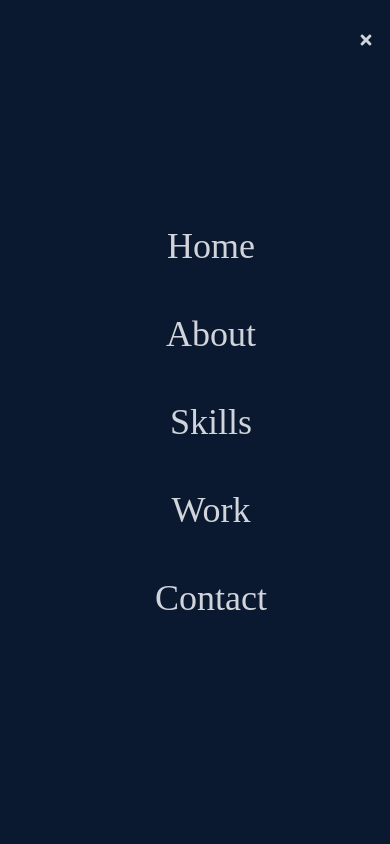
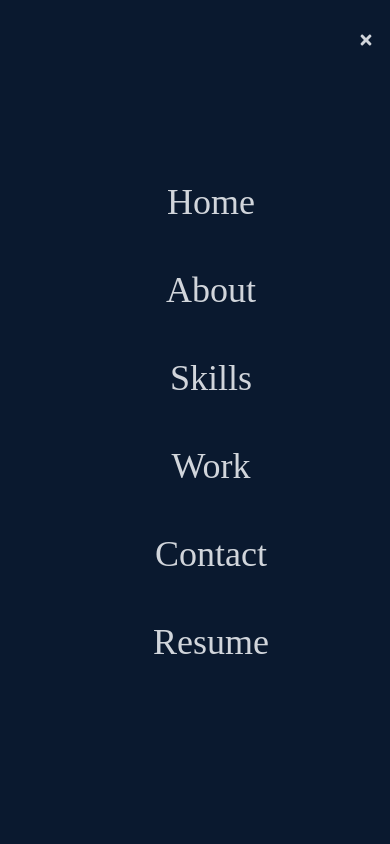
Before and after one commit to Denyifa007/My-Portfolio, a React (Create React App) app: page / in a window 390 px wide. Both pictures are taken after a click on the element 366 px from the left and 40 px from the top of the page. Shown: the top 844 px of the page. Built offline with nearby package versions, Linux system fonts and the light colour scheme.

Commit message:
first commit

```diff
--- a/src/components/Navbar/Navbar.jsx
+++ b/src/components/Navbar/Navbar.jsx
@@ -80,6 +80,11 @@ const Navbar = () => {
                     Contact
             </Link>
             </li>
+            <li className='py-6 text-4xl'>
+            <Link onClick={handleClick} to="Resume" smooth={true} duration={500}>
+                    Resume
+            </Link>
+            </li>
         </ul>
 
         {/* Social icons */}
```
